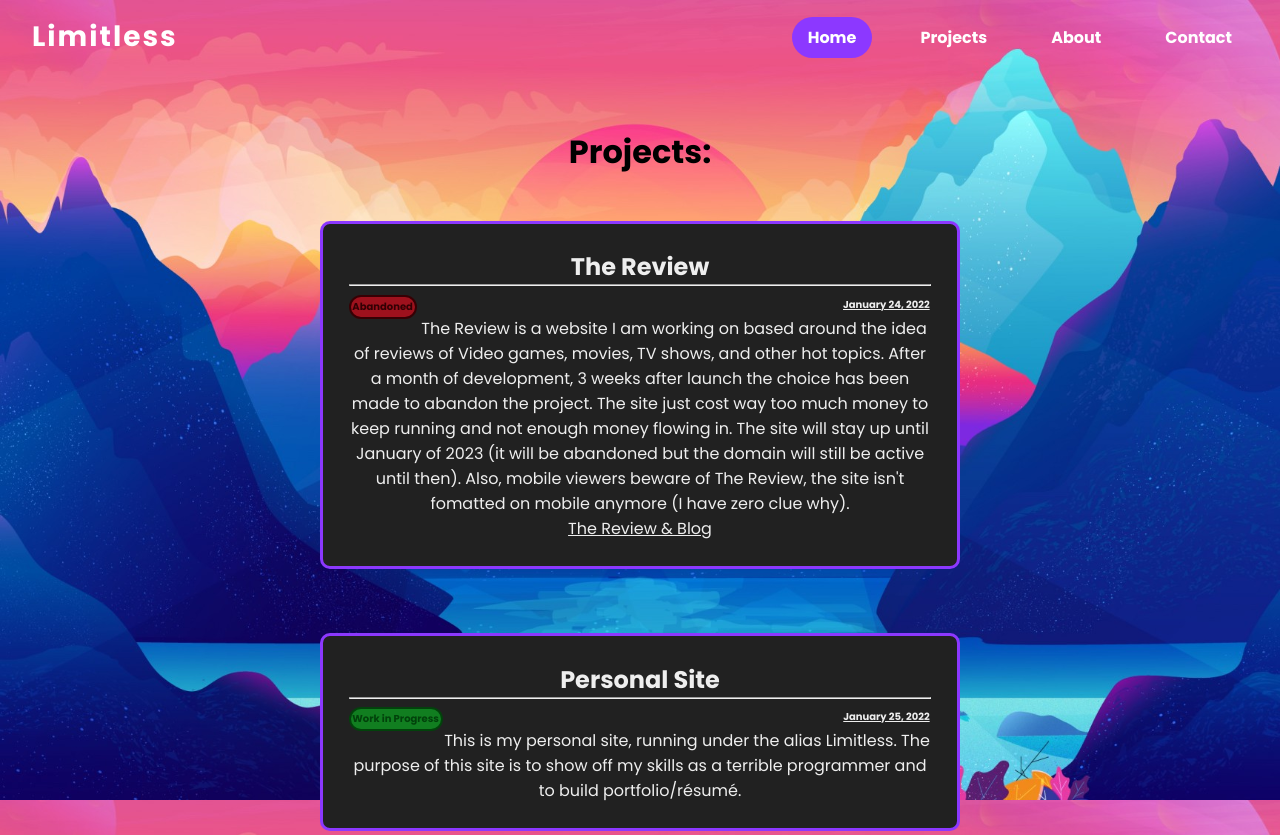
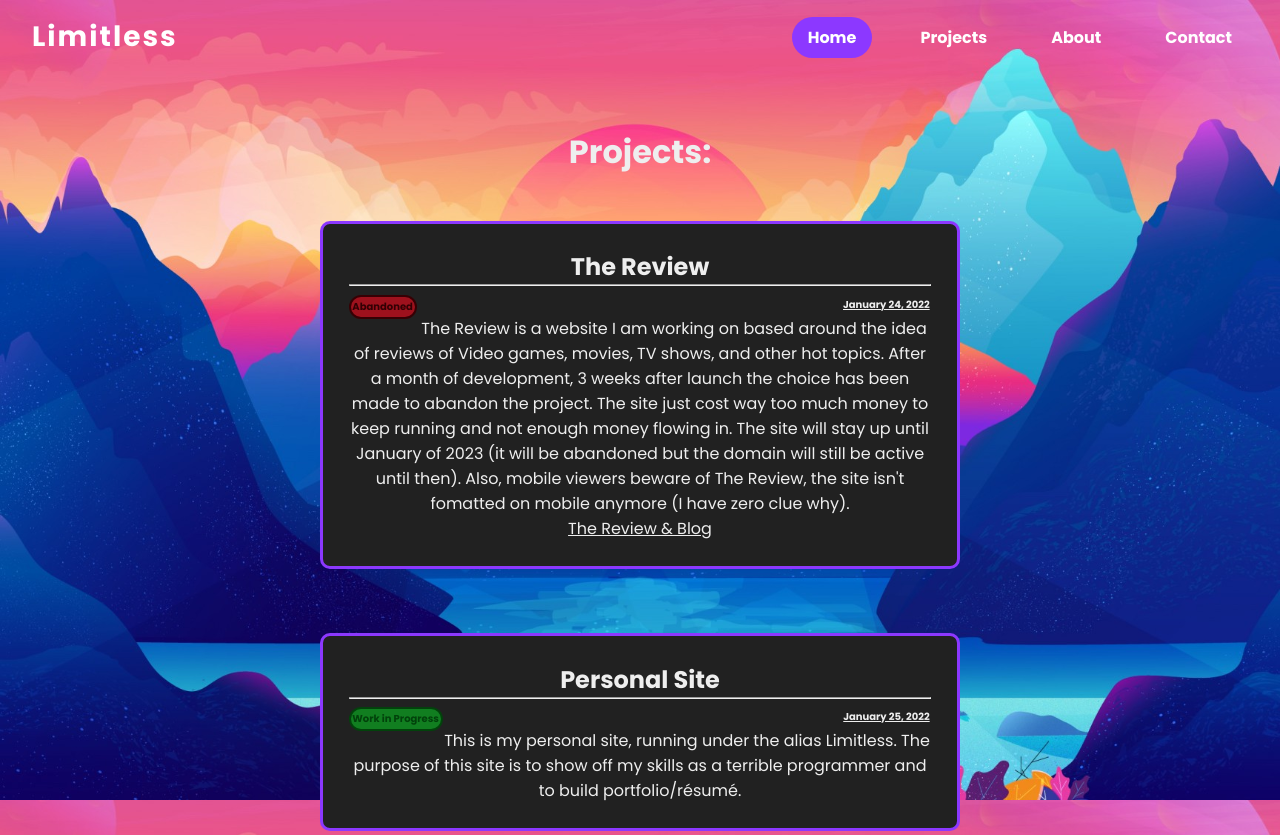
Before and after one commit to williamjroche/personal-site, a plain HTML site: page projects.html in a window 1280 px wide. Shown: the top 835 px of the page. Drawn offline with Linux system fonts and the light colour scheme.

Commit message:
Add files via upload

```diff
--- a/aboutstyle.css
+++ b/aboutstyle.css
@@ -52,7 +52,7 @@ footer{
 
 .title{
   text-align: center;
-  color: black;
+  color: var(--light);
   font-size: xx-large;
   margin-top: 25%;
 }
--- a/contactstyle.css
+++ b/contactstyle.css
@@ -55,7 +55,7 @@ footer{
 }
 .title{
     text-align: center;
-    color: black;
+    color: var(--light);
     font-size: xx-large;
     margin-top: 25%;
   }
--- a/projectsstyle.css
+++ b/projectsstyle.css
@@ -27,6 +27,7 @@ footer{
   padding: 12px 24px;
   border-top: 3px solid var(--primary);
   bottom: 0;
+  top: 120vh;
 }
 .footerbrand{
   color: #fff;
@@ -41,7 +42,7 @@ footer{
 }
 .title{
     text-align: center;
-    color: black;
+    color: var(--light);
     font-size: xx-large;
     margin-top: 25%;
   }
```
